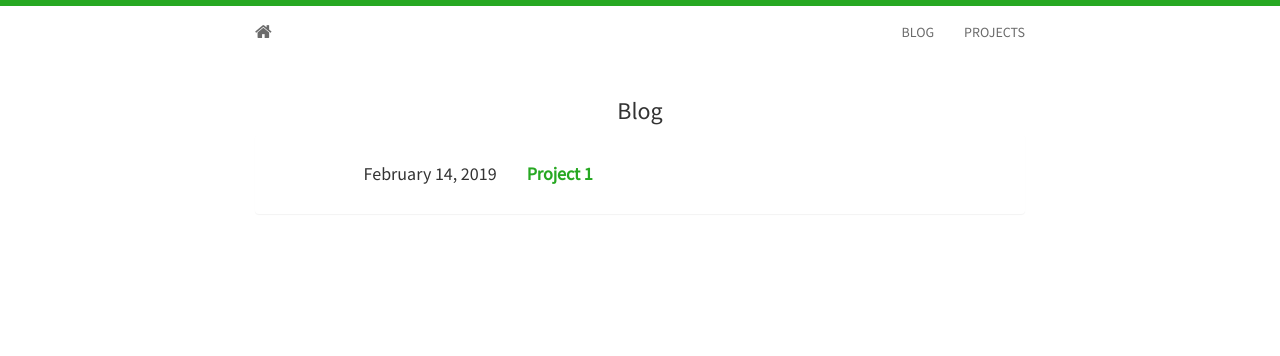
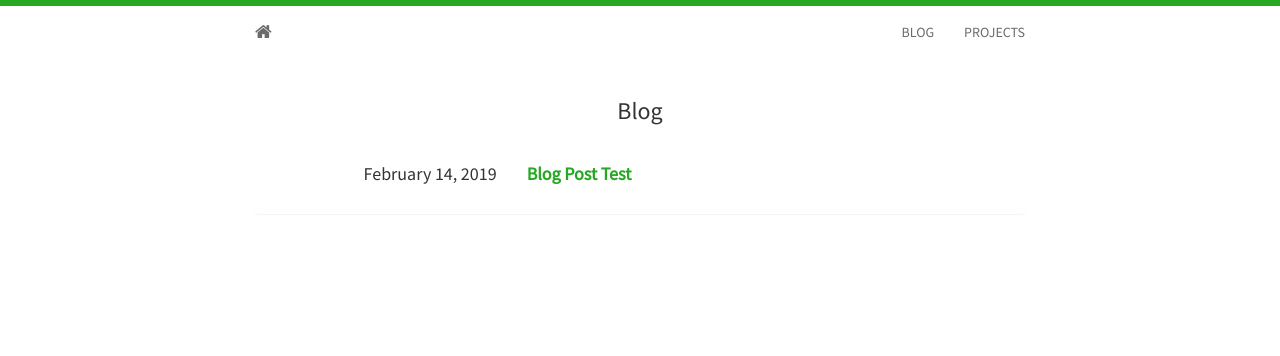
Before and after one commit to PavlikPolivka/PavlikPolivka, a Jekyll site: the page built from blog.html, in a window 1280 px wide. Shown: the top 356 px of the page. Built offline with Jekyll 4.4.1, drawn with Linux system fonts in a browser that asks for light colours; nearby versions of some CDN libraries.

Commit message:
Update from Forestry.io polivka.pavel@gmail.com updated blog.html

```diff
--- a/blog.html
+++ b/blog.html
@@ -8,7 +8,7 @@ categories: page
 <h3>Blog</h3>
   <div class="panel panel-default">
     <div class="panel-body">
-		{% for post in site.categories.project %}
+		{% for post in site.categories.blog %}
 			<div class="row">
 				 <div class="col-sm-4 col-md-4 col-lg-4">
 					 <h5 style="text-align: right">
```
